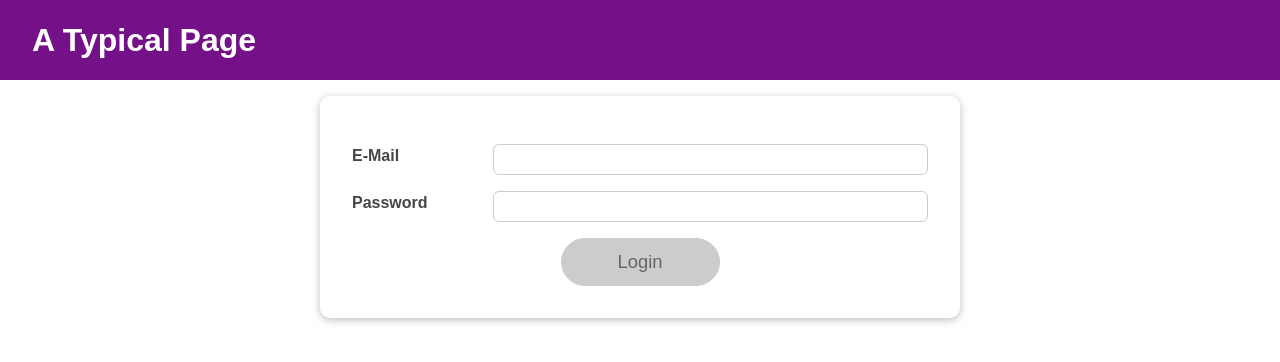
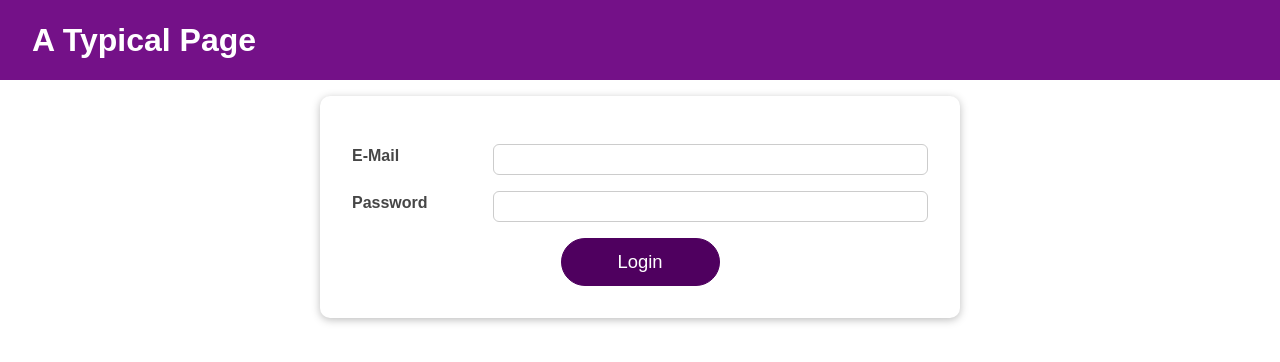
Before and after one commit to beingbing/practice-react-hooks, a React (Create React App) app: page / in a window 1280 px wide. Shown: the top 362 px of the page. Built offline with nearby package versions, Linux system fonts and the light colour scheme.

Commit message:
object destructuring to feed needed state in useEffect. combining useEffect and useReducer

```diff
--- a/src/components/Login/Login.js
+++ b/src/components/Login/Login.js
@@ -1,4 +1,4 @@
-import React, { useState, useReducer } from 'react';
+import React, { useState, useEffect, useReducer } from 'react';
 
 import Card from '../UI/Card/Card';
 import classes from './Login.module.css';
@@ -44,34 +44,37 @@ const Login = (props) => {
   const [emailState, dispatchEmail] = useReducer(emailReducer, {value: '', isValid: true});
   const [passwordState, dispatchPassword] = useReducer(passwordReducer, {value: '', isValid: true});
 
-  // useEffect(() => {
-  //   const timerIdentifier = setTimeout(() => {
-  //     console.log('check form validity');
-  //     setFormIsValid( enteredEmail.includes('@') && enteredPassword.trim().length > 6);
-  //   }, 500);
+  const { isValid: emailIsValid } = emailState;
+  const { isValid: passwordIsValid } = passwordState;
 
-  //   // useEffect gives us a facility to return a function after successful execution
-  //   // this returned function is called as a cleanup function.
-  //   // it runs as a cleanup process, before the useEffect function runs again the next time.
-  //   // cleanup function doesn't run before the main function only when the main function is
-  //   // ran for the first time, after that for every run of main function, cleanup function
-  //   // is made to run before it.
-  //   // in addition, cleanup function also runs when the component unmounts from the DOM.
-  //   return () => {
-  //     console.log('cleanup!!');
-  //     clearTimeout(timerIdentifier);
-  //   };
-  // }, [enteredEmail, enteredPassword]);
-  // // checking and updating form validity after every keystroke is another example of we handling
-  // // side effect of a user action
-  // // now, we do not want to check form validity after every keystroke (imagine it to be an API call)
-  // // so, we want to wait until user stops typing then check if input is valid. This is called debouncing.
-  // //
+  useEffect(() => {
+    const timerIdentifier = setTimeout(() => {
+      console.log('check form validity');
+      setFormIsValid(emailIsValid && passwordIsValid);
+    }, 500);
+
+    // useEffect gives us a facility to return a function after successful execution
+    // this returned function is called as a cleanup function.
+    // it runs as a cleanup process, before the useEffect function runs again the next time.
+    // cleanup function doesn't run before the main function only when the main function is
+    // ran for the first time, after that for every run of main function, cleanup function
+    // is made to run before it.
+    // in addition, cleanup function also runs when the component unmounts from the DOM.
+    return () => {
+      console.log('cleanup!!');
+      clearTimeout(timerIdentifier);
+    };
+  }, [emailIsValid, passwordIsValid]);
+  // checking and updating form validity after every keystroke is another example of we handling
+  // side effect of a user action
+  // now, we do not want to check form validity after every keystroke (imagine it to be an API call)
+  // so, we want to wait until user stops typing then check if input is valid. This is called debouncing.
+  //
 
   const emailChangeHandler = (event) => {
     // setEnteredEmail(event.target.value);
     dispatchEmail({type: 'USER_INPUT', val: event.target.value});
-    setFormIsValid( emailState.isValid && passwordState.isValid);
+    // setFormIsValid( emailState.isValid && passwordState.isValid);
   };
   // here, as we can see, formIsValid state is dependent upon two other states, and not on
   // its previous state. Hence, in current scenario it might happen that, enteredEmail or
@@ -83,7 +86,7 @@ const Login = (props) => {
   const passwordChangeHandler = (event) => {
     // setEnteredPassword(event.target.value);
     dispatchPassword({type: 'USER_INPUT', val: event.target.value});
-    setFormIsValid( emailState.isValid && passwordState.isValid);
+    // setFormIsValid( emailState.isValid && passwordState.isValid);
   };
 
   const validateEmailHandler = () => {
```
Also changed, not shown: 1 other file (tests, documents, lock files or other folders).
